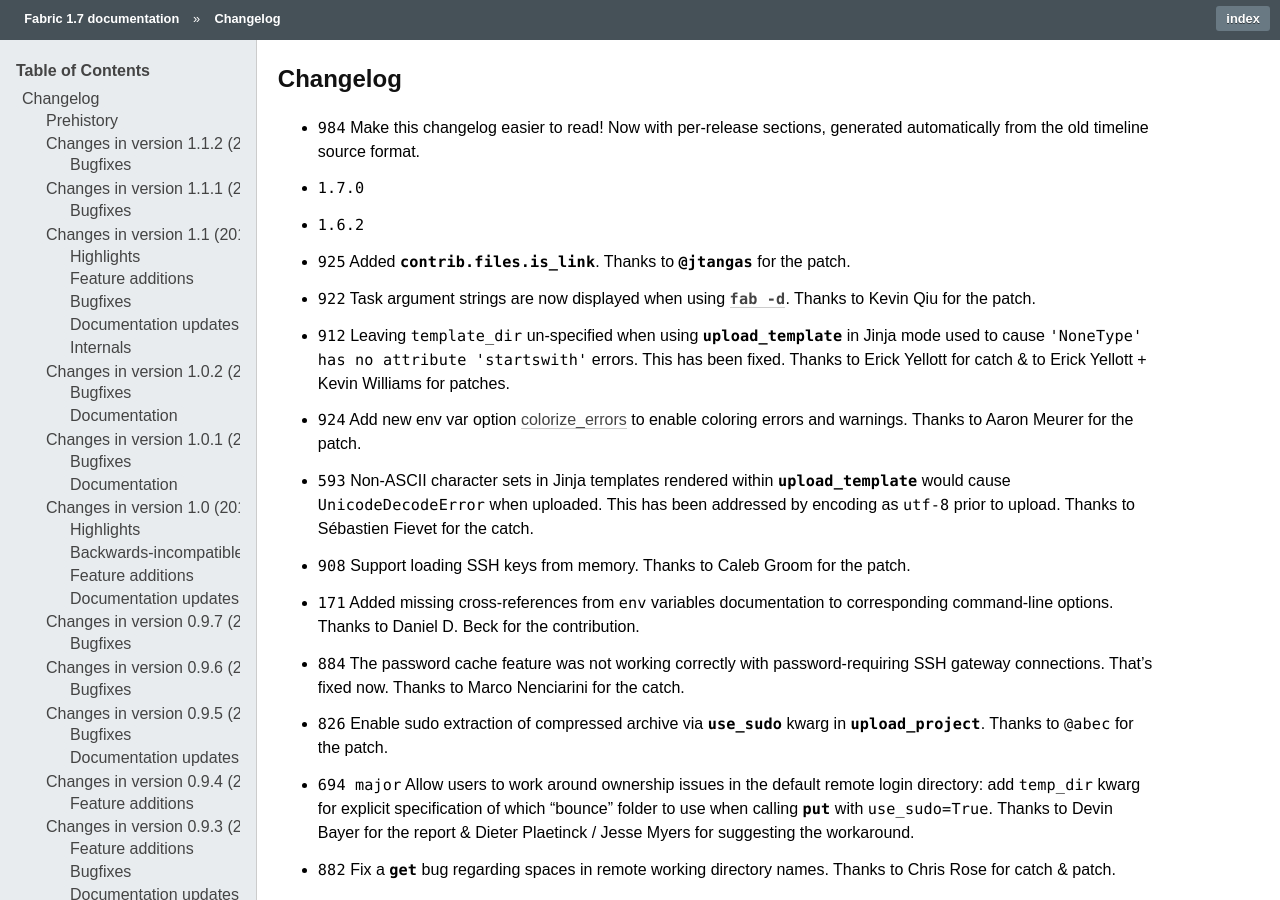
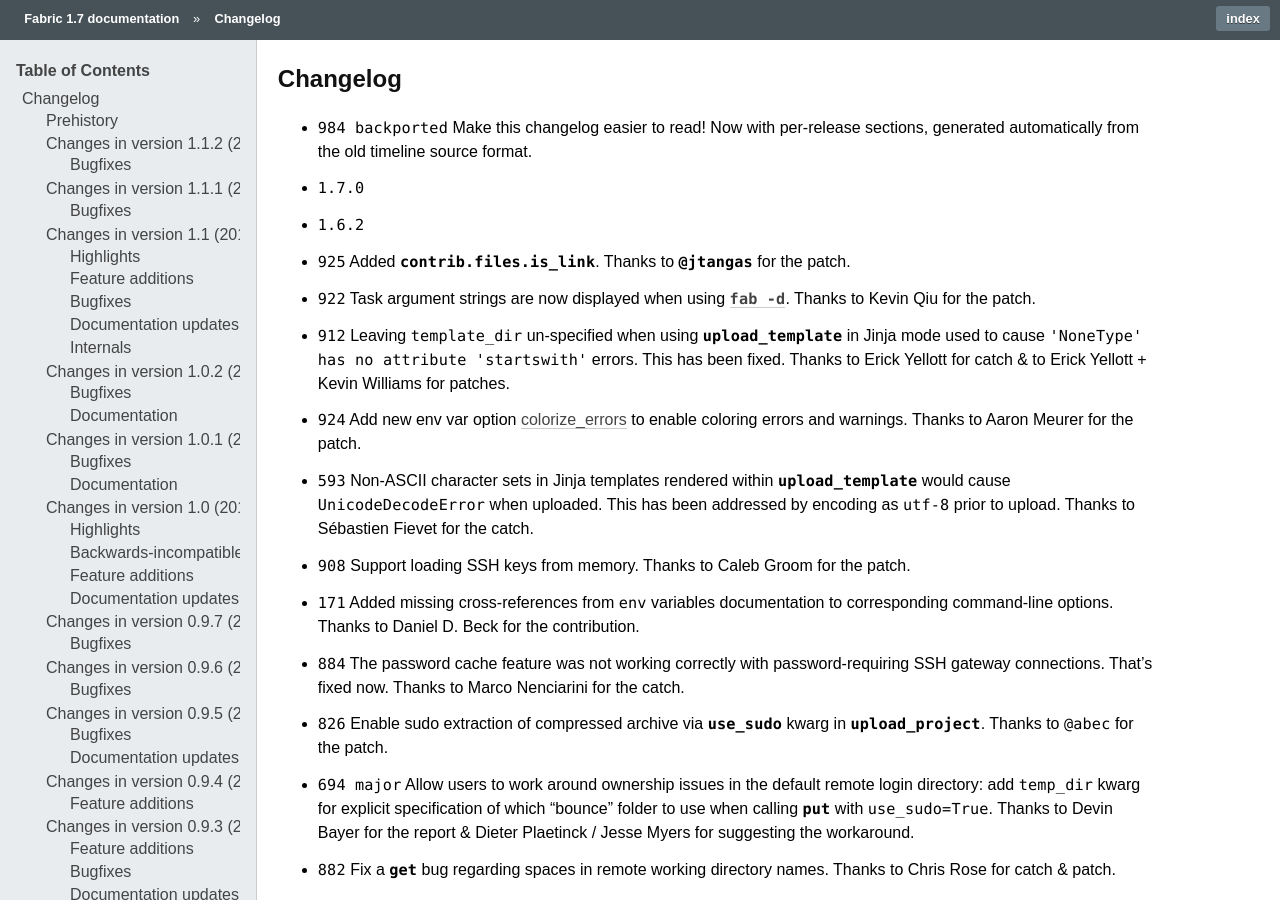
Before and after one commit to fabric/fabric, a Sphinx documentation site: the page built from docs/changelog.rst, in a window 1280 px wide and 900 px high. Built offline with Sphinx 7.4.7, drawn with Linux system fonts in a browser that asks for light colours; cross-references to code outside the pages are shown as plain code.

Commit message:
Preseve backport flag for 984

```diff
--- a/docs/changelog.rst
+++ b/docs/changelog.rst
@@ -4,8 +4,9 @@
 Changelog
 =========
 
-* :support:`984` Make this changelog easier to read! Now with per-release
-  sections, generated automatically from the old timeline source format.
+* :support:`984 backported` Make this changelog easier to read! Now with
+  per-release sections, generated automatically from the old timeline source
+  format.
 * :release:`1.7.0 <2013-07-26>`
 * :release:`1.6.2 <2013-07-26>`
 * :feature:`925` Added `contrib.files.is_link <.is_link>`. Thanks to `@jtangas`
```
